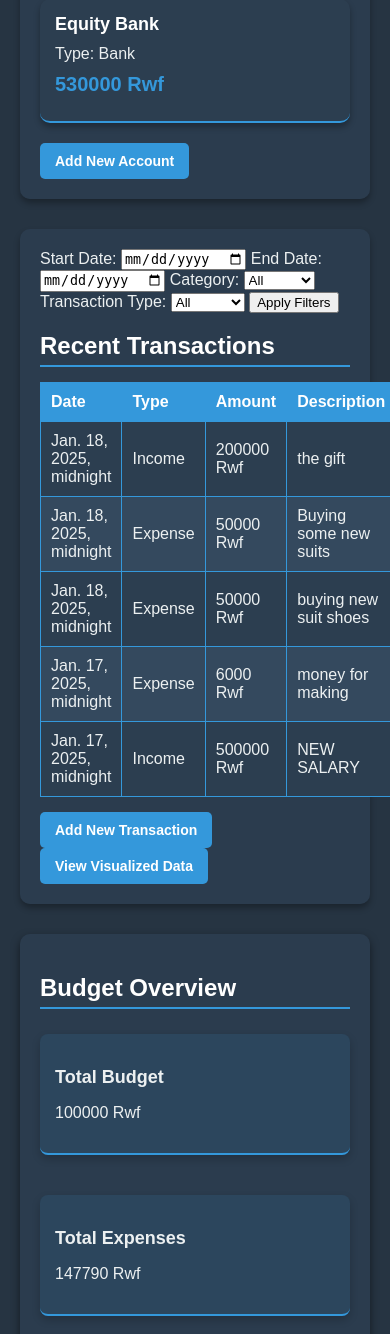
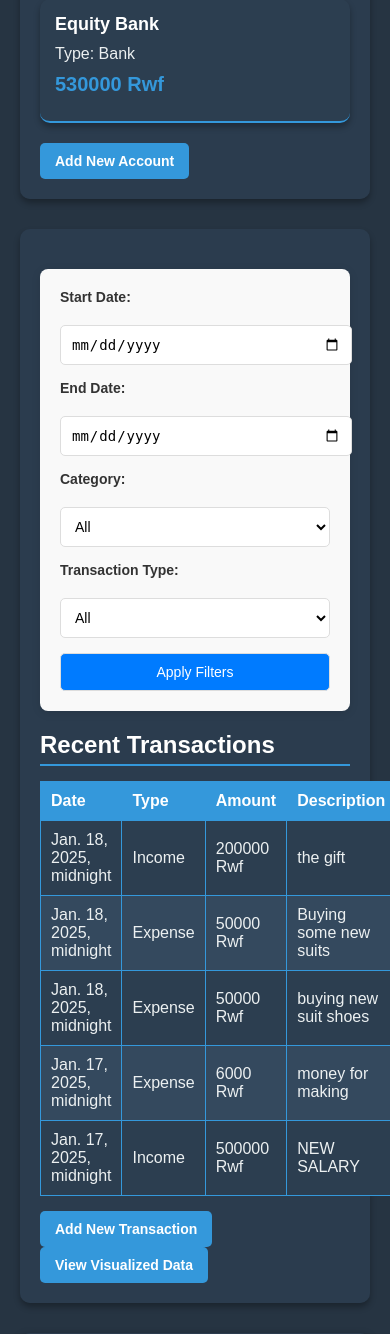
Before and after one commit to hirwacedric123/SpendIT, a Django app: page /home/ in a window 390 px wide; the page is wider, and only the part inside the window is pictured. Shown: the part 1357-2691 px from the top of that part. Run offline with Django 5.2, Linux system fonts and the light colour scheme; a user stored in the database is signed in; data comes from the database, SQL or seed files in the repository.

Commit message:
feat: add styles for filter form in dashboard for improved usability and responsiveness

```diff
--- a/Spend/static/assets/css/dashboard.css
+++ b/Spend/static/assets/css/dashboard.css
@@ -314,3 +314,71 @@ table tbody tr:nth-child(even) {
 .category-actions .btn:hover {
     background-color: #2980b9;
 }
+
+
+/* Filter Form Styles */
+form {
+    display: flex;
+    flex-wrap: wrap;
+    gap: 15px;
+    margin: 20px 0;
+    padding: 20px;
+    border-radius: 8px;
+    background-color: #f9f9f9;
+    box-shadow: 0 2px 10px rgba(0, 0, 0, 0.1);
+}
+
+form label {
+    font-weight: bold;
+    font-size: 14px;
+    margin-bottom: 5px;
+    display: block;
+    color: #333;
+}
+
+form input[type="date"],
+form select,
+form button {
+    padding: 10px;
+    font-size: 14px;
+    border: 1px solid #ddd;
+    border-radius: 5px;
+    background-color: #fff;
+}
+
+form input[type="date"]:focus,
+form select:focus,
+form button:focus {
+    outline: none;
+    border-color: #007bff;
+}
+
+form button {
+    background-color: #007bff;
+    color: white;
+    cursor: pointer;
+    transition: background-color 0.3s ease;
+}
+
+form button:hover {
+    background-color: #0056b3;
+}
+
+/* Select Options */
+form select option {
+    padding: 10px;
+}
+
+/* Responsive Design */
+@media (max-width: 600px) {
+    form {
+        flex-direction: column;
+    }
+
+    form label,
+    form input[type="date"],
+    form select,
+    form button {
+        width: 100%;
+    }
+}
```
